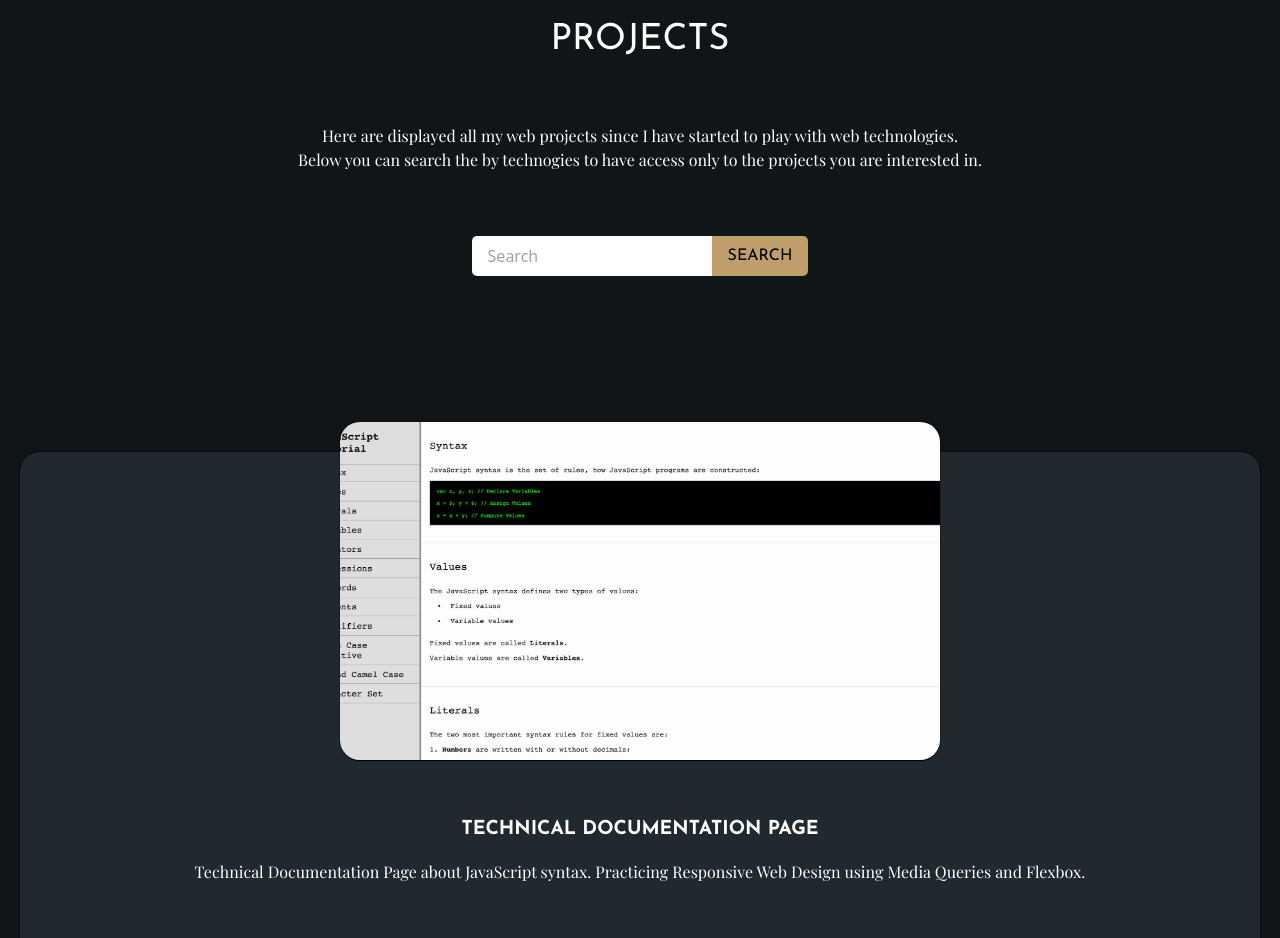
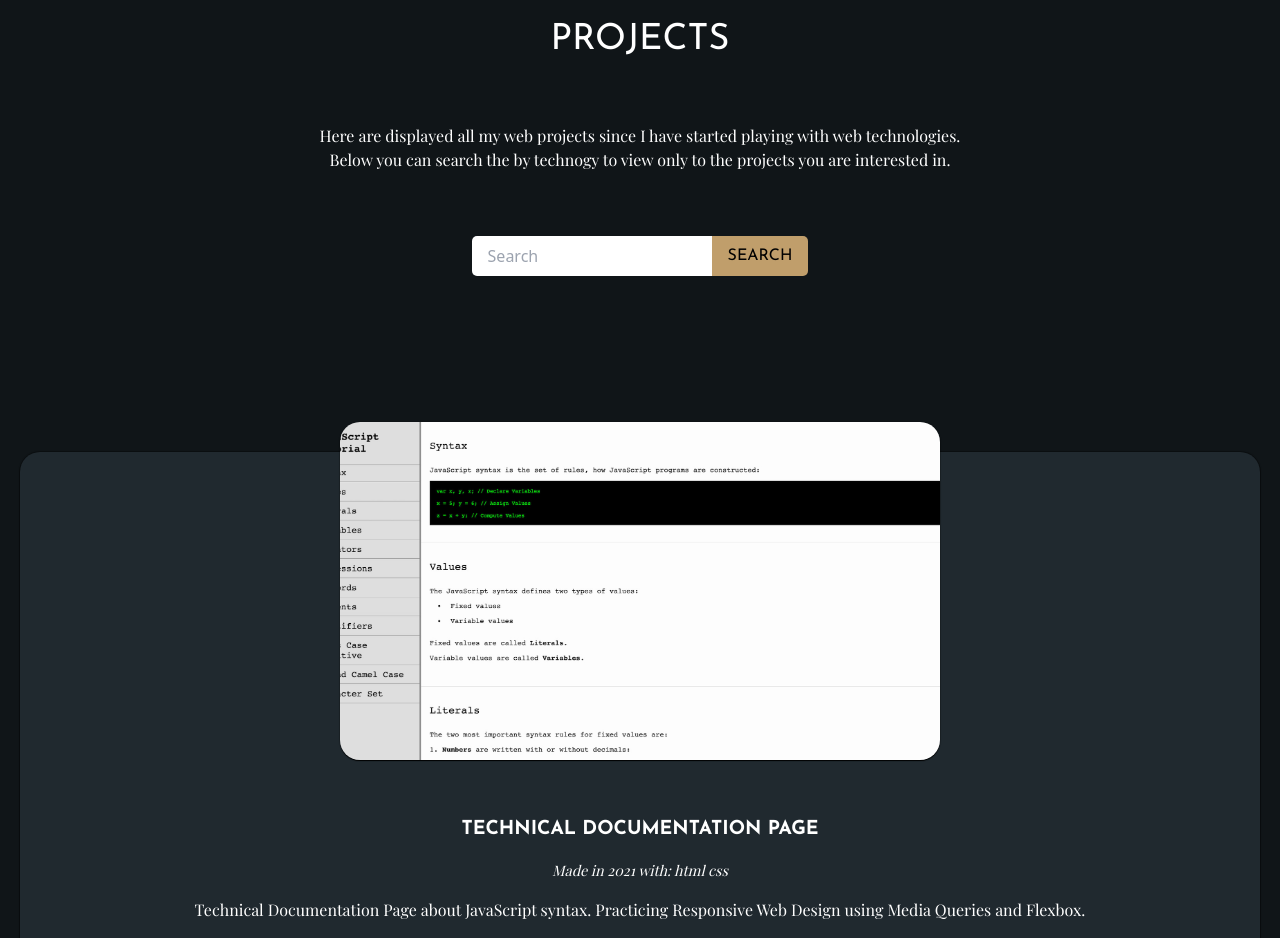
Before and after one commit to RafDiMartino/portfolio-2023, a Next.js app: page /projects in a window 1280 px wide. Shown: the part 200-1138 px from the top of the page. Built offline with nearby package versions, Linux system fonts and the light colour scheme; a web font is replaced by a local one.

Commit message:
working on project design

```diff
--- a/app/components/project/Project2.module.css
+++ b/app/components/project/Project2.module.css
@@ -11,6 +11,7 @@
     margin-bottom: 3rem;
     color: var(--color-white);
     box-shadow: rgb(0, 0, 0) 0px 1px 1px, rgba(0, 0, 0, 0.36) 0px 0px 1px 1px;
+    transition: all .3s ease-in-out;
 
     & > * {
         margin-bottom: 3.5rem;
@@ -23,6 +24,18 @@
     @screen lg {
         max-width: 30rem;
     }
+
+    &:hover {
+        transform: scale(1.02);
+    }
+
+    &:hover h2 {
+        color: var(--color-accent);
+    }
+
+        /*&:hover img {
+        max-width: 95%;
+    }*/
 
     img {
 
@@ -37,11 +50,14 @@
     }
 
     .contentWrapper {
-
         flex-grow: 1;
         padding: 0 1.5rem;
         width: 100%;
         text-align: center;
+
+        & > * {
+            padding-bottom: 1rem;
+        }
 
         h2 {
             font-family: var(--font-josefin-sans);
@@ -49,10 +65,19 @@
             font-weight: bold;
             font-size: 1.2rem;
             transition: color .2s ease-in-out;
-            padding-bottom: 1rem;
         }
         p {
             font-family: var(--font-playfair-display);
+        }
+
+        .date {
+            font-weight: 100;
+            font-size: 0.9rem;
+            font-style: italic;
+        }
+
+        .tag::before {
+            content: " ";
         }
     }
 
@@ -88,13 +113,4 @@
             }
         }
     }
-
-    &:hover h2 {
-        color: var(--color-accent);
-    }
-
-    /*&:hover img {
-        max-width: 95%;
-    }*/
-
 }
--- a/app/components/project/Project2.tsx
+++ b/app/components/project/Project2.tsx
@@ -7,12 +7,14 @@ interface projectData {
     src: string;
     alt: string;
     title: string;
+    date: string;
     repoLink: string;
     projectLink: string;
     description: string;
+    tags: string[];
 }
 
-export const Project2 = ({ src, alt, title, repoLink, projectLink, description }: projectData) => {
+export const Project2 = ({ src, alt, title, date, tags, repoLink, projectLink, description }: projectData) => {
 
     return (
         <article className={classes.projectWrapper}>
@@ -20,6 +22,7 @@ export const Project2 = ({ src, alt, title, repoLink, projectLink, description }
             <Image priority={true} width={600} height={600} src={src} alt={alt} />
             <div className={classes.contentWrapper}>
                 <h2>{title}</h2>
+                <p className={classes.date}>{date} with: {tags.map((t, i)=> {return <span key={i} className={classes.tag}> {t} </span>})}</p>
                 <p>{description}</p>
             </div>
             <div className={classes.linksWrapper}>
--- a/app/components/search/Search.tsx
+++ b/app/components/search/Search.tsx
@@ -9,6 +9,7 @@ interface Item {
   src: string;
   alt: string;
   title: string;
+  date: string;
   repoLink: string;
   projectLink: string;
   description: string;
@@ -49,7 +50,7 @@ const SearchComponent = () => {
       {searchResults.length > 0 ? (
         <div className={classes.projectsContainer}>
           {searchResults.map((project, i) => (
-            <Project2 key={i} src={project.src} alt={project.alt} title={project.title} repoLink={project.repoLink} projectLink={project.projectLink} description={project.description}/>
+            <Project2 key={i} src={project.src} alt={project.alt} title={project.title} date={project.date} tags={project.tags} repoLink={project.repoLink} projectLink={project.projectLink} description={project.description}/>
           ))}
         </div>
       ) : (
--- a/app/components/skills/Skills.module.css
+++ b/app/components/skills/Skills.module.css
@@ -39,7 +39,7 @@
         }
 
         .tooltip{
-            background-color: #0b0b0bd3;
+            background-color: #101518bf;
             transition: opacity .3s ease-in-out;
             opacity: 0;
             position: absolute;
--- a/app/data/projects.json
+++ b/app/data/projects.json
@@ -3,6 +3,7 @@
         "alt": "Technical Documentation Page screenshot",
         "src": "/assets/projects-screenshot/technical-doc-page.jpg",
         "title": "Technical Documentation Page",
+        "date": "Made in 2021",
         "repoLink": "https://github.com/RafDiMartino/Technical-Documentation-Page",
         "projectLink": "https://rafdimartino.github.io/Technical%20Documentation%20Page/Technical%20Documentation%20Page.html",
         "description": "Technical Documentation Page about JavaScript syntax. Practicing Responsive Web Design using Media Queries and Flexbox.",
@@ -12,6 +13,7 @@
         "alt": "Product Landing Page screenshot",
         "src": "/assets/projects-screenshot/product-landing-page.jpg",
         "title": "Product Landing Page",
+        "date": "Made in 2021",
         "repoLink": "https://github.com/RafDiMartino/Product-Landing-Page",
         "projectLink": "https://rafdimartino.github.io/Product%20Landing%20Page/Landing%20Page.html",
         "description": "Product Landing Page for the Play Station controller. Practicing Responsive Web Design using Media Queries and Flexbox.",
@@ -21,6 +23,7 @@
         "alt": "Survey Form screenshot",
         "src": "/assets/projects-screenshot/survey-form.jpg",
         "title": "Survey Form",
+        "date": "Made in 2021",
         "repoLink": "https://github.com/RafDiMartino/Survey-Form",
         "projectLink": "https://rafdimartino.github.io/Survey%20Form/Survey%20Form.html",
         "description": "Survey Form on programming languages. Practicing Mobile First Design using Media Queries and Flexbox.",
@@ -30,6 +33,7 @@
         "alt": "Tribute Page screenshot",
         "src": "/assets/projects-screenshot/tribute-page.jpg",
         "title": "Tribute Page",
+        "date": "Made in 2021",
         "repoLink": "https://github.com/RafDiMartino/Tribute-Page",
         "projectLink": "https://rafdimartino.github.io/Tribute-Page/tribute%20page.html",
         "description": "Tribute Page for Alexander The Great. Practicing Responsive Web Design using Media Queries and Flexbox.",
--- a/app/projects/page.tsx
+++ b/app/projects/page.tsx
@@ -4,7 +4,7 @@ import Search from '../components/search/Search'
 
 export const metadata = {
   title: 'Raf Di Martino | Projects',
-  description: 'Portfolio site',
+  description: 'Portfolio site'
 }
 
 export default function Page() {
@@ -12,8 +12,8 @@ export default function Page() {
     <main className={classes.pageContainer}>
       <h1 className={classes.pageHeader}>PROJECTS</h1>
       <div>
-        <p>Here are displayed all my web projects since I have started to play with web technologies.</p>
-        <p>Below you can search the by technogies to have access only to the projects you are interested in.</p>
+        <p>Here are displayed all my web projects since I have started playing with web technologies.</p>
+        <p>Below you can search the by technogy to view only to the projects you are interested in.</p>
       </div>
 
       <Search />
```
